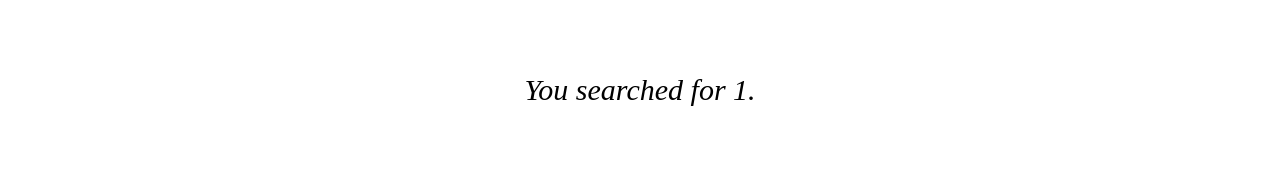
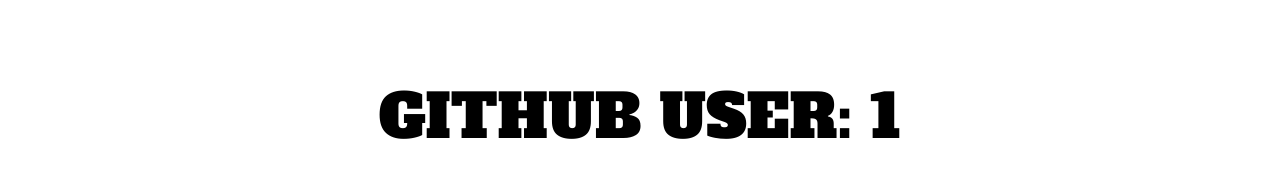
Before and after one commit to LittleMissEngineer/api-party, a React (Create React App) app: page /github/1 in a window 1280 px wide. Shown: the part 748-926 px from the top of the page. Before the commit the page ends 888 px from the top, so only its background shows below. Built offline with nearby package versions, Linux system fonts and the light colour scheme; a web font is replaced by a local one.

Commit message:
User name displays when searched for

```diff
--- a/src/Github.js
+++ b/src/Github.js
@@ -1,9 +1,10 @@
-import React, {Component} from 'react'
+import React, { Component } from 'react'
 import { Route } from 'react-router-dom'
 
 import './Github.css'
+import GithubUser from './GithubUser'
 
-class Github extends Component{
+class Github extends Component {
   state = {
     username: '',
   }
@@ -12,24 +13,24 @@
     this.setState({ username: ev.target.value })
   }
 
-
   handleSubmit = (ev) => {
     ev.preventDefault()
     this.props.history.push(`/github/${this.state.username}`)
     this.setState({ username: '' })
   }
 
-render(){
-return(
+  render() {
+    return (
       <div className="Github">
         <img
           className="logo"
           src="http://www.aha.io/assets/github.7433692cabbfa132f34adb034e7909fa.png"
           alt="GitHub"
         />
-        <form onSubmit = {this.handleSubmit}>
+        <form onSubmit={this.handleSubmit}>
           <div>
-            <input type="text "
+            <input
+              type="text"
               value={this.state.username}
               onChange={this.handleChange}
             />
@@ -38,7 +39,7 @@
             <button type="submit">Look up GitHub user</button>
           </div>
         </form>
-        <Route path="/github/:username" render={(props) => <h3>You searched for {props.match.params.username}.</h3>} />
+        <Route path="/github/:username" component={GithubUser} />
         <Route exact path="/github" render={() => <h3>Please enter a username to search on GitHub.</h3>} />
       </div>
     )
--- a/src/GithubUser.js
+++ b/src/GithubUser.js
@@ -0,0 +1,14 @@
+import React, {Component} from 'react'
+import Github from './Github';
+
+class GithubUser extends Component {
+  render() {
+    return (
+      <div className="GithubUser">
+        <h1>GitHub User: {this.props.match.params.username}</h1>
+      </div>
+    )
+  }
+}
+
+export default GithubUser
```
Lines whose indentation alone changed are shown as unchanged.
